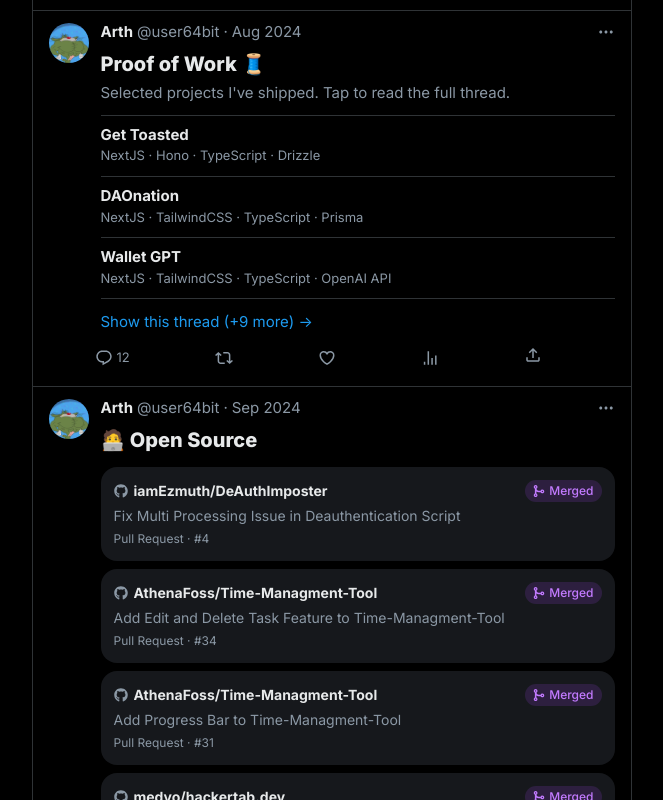
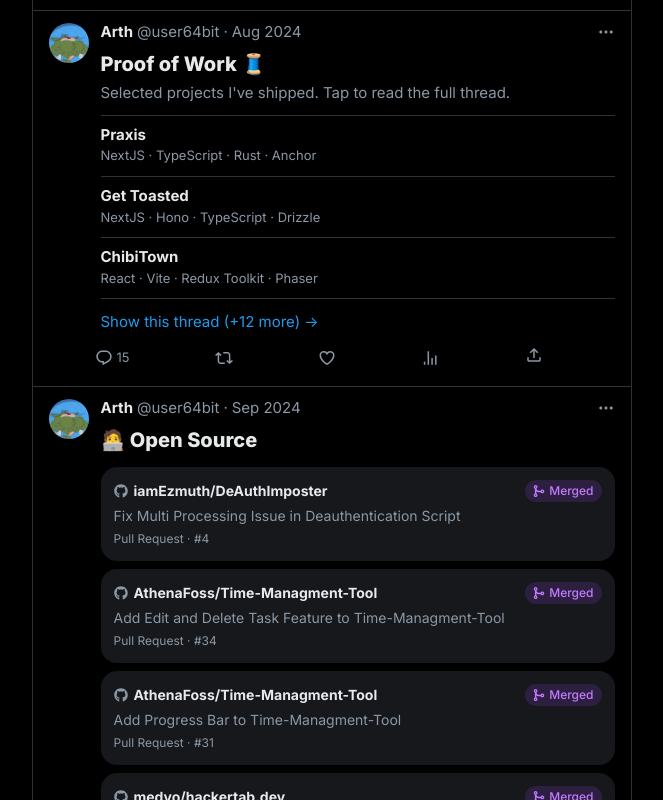
Before and after one commit to user-64bit/The-Tweetfolio, a React (Vite) app: page / in a window 1280 px wide. Shown: the part 800-1600 px from the top of the page, without its empty margins (271-934 px from the left). Built offline with nearby package versions, Linux system fonts and the light colour scheme.

Commit message:
fix(Hobbies): update music vibe description for clarity feat(portfolio): add new projects Praxis, ChibiTown, and RugPulse with details

```diff
--- a/src/components/tweets/Hobbies.tsx
+++ b/src/components/tweets/Hobbies.tsx
@@ -5,7 +5,7 @@ const hobbyMeta: Record<string, { emoji: string; vibe: string }> = {
   Anime: { emoji: "🎌", vibe: "One Piece > everything" },
   Cricket: { emoji: "🏏", vibe: "Weekend warrior" },
   Books: { emoji: "📚", vibe: "Currently reading something" },
-  Music: { emoji: "🎧", vibe: "Lo-fi & code sessions" },
+  Music: { emoji: "🎧", vibe: "Lo-fi and Garba in code sessions" },
 };
 
 const Hobbies = () => {
--- a/src/portfolio.json
+++ b/src/portfolio.json
@@ -68,6 +68,16 @@
   },
   "ProjectsData": [
     {
+      "projectName": "Praxis",
+      "listItems": [
+        "A conversational Solana agent: you type intent in plain language — 'send 0.5 SOL to maya' — and it becomes a typed, simulated on-chain action. The safety thesis is one sentence: the agent may interpret intent, but the program enforces the envelope. Aegis, an Anchor program, validates every transfer on-chain against an owner-defined policy — signer, pause, expiry, per-transaction cap, rolling daily cap, recipient allow-list, and SPL mint/token limits — before any value leaves the vault, so a jailbroken LLM or compromised backend stays bounded by the policy, not by prompt quality. Intent is parsed (Google Gemini, or a local deterministic parser for $0 demos), recipients resolve through an off-chain address book, and each action is simulated into a proposal card showing the fee, simulation result, and Aegis verdict before you confirm. Owner actions stay wallet-signed and the backend never holds the owner key. Ships with @usepraxis/sdk, a typed Node client, and a LiteSVM enforcement test gate."
+      ],
+      "githubLink": "https://github.com/user-64bit/Praxis",
+      "liveProject": "https://usepraxis.fun",
+      "techStack": "NextJS, TypeScript, Rust, Anchor, Solana, Google Gemini, LiteSVM, Bun",
+      "demoVideo": "https://youtu.be/z0yIJZNeoZo"
+    },
+    {
       "projectName": "Get Toasted",
       "listItems": [
         "Production SaaS that scans any Solana wallet for sandwich attacks and quantifies the USD lost to MEV. A typed detection pipeline in @get-toasted/core classifies front-run, victim, and back-run sets per slot with confidence scoring, priced via Jupiter Lite quotes. Real-time detection runs through HMAC-verified Helius webhooks; historical scans are paginated through BullMQ workers. Validated against Jito bundle ground truth with a 30/30 match rate. Turborepo monorepo: Next.js 16 dashboard, Hono API, and four dedicated workers (scanner, detector, risk-analyzer, validator-refresh) backed by Neon Postgres and Upstash Redis. Auth is Sign In With Solana, ed25519 verified, JWT issued."
@@ -76,6 +86,25 @@
       "liveProject": "https://gettoasted.fun",
       "techStack": "NextJS, Hono, TypeScript, Drizzle, Neon Postgres, BullMQ, Upstash Redis, Turborepo, Helius, Jupiter, @solana/kit, Zod",
       "demoVideo": "https://youtu.be/vOCxDbhjxD0"
+    },
+    {
+      "projectName": "ChibiTown",
+      "listItems": [
+        "A cozy 2D virtual town where your team hangs out together — presence without a grid of video tiles. Sign in, pick a character (Adam, Ash, Lucy, or Nancy), and drop into a shared pixel-art room where you walk around with WASD and see everyone else move in real time, complete with name labels and a live roster. Rooms are shareable by ID across themed Tiled maps — a 40×30 office and a 24×18 rooftop garden — with collision derived from the same solid layers the scene renders, so client and server agree on the playable area. Turborepo monorepo: a Vite + React + Redux + Phaser game client, an Express REST API (JWT + scrypt auth, users, spaces, avatars, maps), a WebSocket room server for presence and tile movement, and a Prisma/Postgres package, all covered by an end-to-end integration suite."
+      ],
+      "githubLink": "https://github.com/user-64bit/ChibiTown",
+      "liveProject": "#",
+      "techStack": "React, Vite, Redux Toolkit, Phaser, TailwindCSS, Express, WebSocket, Prisma, PostgreSQL, Turborepo, TypeScript",
+      "demoVideo": "https://youtu.be/Whr1wNQ97Tc"
+    },
+    {
+      "projectName": "RugPulse",
+      "listItems": [
+        "Real-time Solana new-token intelligence powered by Birdeye — detect momentum, expose concentration, flag obvious risk. Pulls fresh launches from six Birdeye Data Service endpoints, enriches each with security, holder, trader, and OHLCV data server-side, then scores them with a deterministic, auditable engine: an Alpha Score (0–100) weighing liquidity, volume, trades, and momentum, and a Rug Risk Score (0–100) reading top-holder concentration plus freeze/mint authority and metadata flags straight from token_security. Every score ships with per-factor explanations and a trader-readable verdict — Watch, Caution, Avoid, or Neutral. A radar of the latest scans, per-token detail pages with charts and holder distribution, ranked leaderboards, a Telegram alert bot (@RugPulseBot) with tunable thresholds, and one-click X-post drafts. No wallet connection, no swaps — just a fast signal, and the API key never reaches the browser."
+      ],
+      "githubLink": "https://github.com/user-64bit/RugPulse",
+      "liveProject": "https://rugpulse.user64bit.wtf",
+      "techStack": "NextJS, TypeScript, TailwindCSS, Recharts, Supabase Postgres, Birdeye API, Telegram Bot API"
     },
     {
       "projectName": "DAOnation",
@@ -88,16 +117,6 @@
       "demoVideo": "https://s3.ap-south-1.amazonaws.com/bucket.arthprajapati.com/daonation-demo.mp4"
     },
     {
-      "projectName": "Wallet GPT",
-      "listItems": [
-        "A GPT-powered wallet assistant that helps users manage their cryptocurrency wallet through natural language. Send a message to the bot and it responds with the appropriate blockchain action."
-      ],
-      "githubLink": "https://github.com/user-64bit/wallet-gpt",
-      "liveProject": "#",
-      "techStack": "NextJS, TailwindCSS, TypeScript, OpenAI API, @solana/web3.js",
-      "demoVideo": "https://s3.ap-south-1.amazonaws.com/bucket.arthprajapati.com/wallet-gpt.mkv"
-    },
-    {
       "projectName": "PollChain",
       "listItems": [
         "Decentralized voting platform built on Solana. Every vote is immutable, verifiable, and tamper-proof. Create polls, cast votes, and view results — all on-chain with full transparency."
@@ -108,14 +127,22 @@
       "demoVideo": "https://s3.ap-south-1.amazonaws.com/bucket.arthprajapati.com/Pollchain_demo.mkv"
     },
     {
-      "projectName": "Echo-GPT",
+      "projectName": "Ask Genie",
       "listItems": [
-        "Chrome extension that enhances ChatGPT with bookmark and pinned conversations. Never lose an important conversation again — pin your favorites and organize your AI chat history."
+        "A privacy-first Chrome extension (Manifest V3) that lets you chat with AI about the page you're currently reading — bring your own key, with no backend and no shared infrastructure. A floating genie lamp summons a Shadow-DOM chat panel that grounds answers in the page's extracted main content, with one-click quick actions: Summarize, Key insights, Explain simply, Action items, and Translate. Each page keeps its own conversation in local storage, auto-deleted 24 hours after it starts. Your API key lives only in the background service worker and is sent only to your chosen provider's official endpoint (OpenAI or Anthropic) — it never touches the content script or any web page. Built with Vite, React, and @crxjs/vite-plugin around a framework-free, unit-tested core for providers, page extraction, and Markdown rendering."
       ],
-      "githubLink": "https://github.com/user-64bit/echo-gpt",
+      "githubLink": "https://github.com/user-64bit/ask-genie",
       "liveProject": "#",
-      "techStack": "React, TypeScript, Vite, TailwindCSS, Chrome Extension Manifest V3",
-      "demoVideo": "https://s3.ap-south-1.amazonaws.com/bucket.arthprajapati.com/Echo+GPT+Demo.mp4"
+      "techStack": "React, Vite, TypeScript, Chrome Extension Manifest V3, @crxjs/vite-plugin, OpenAI API, Anthropic API"
+    },
+    {
+      "projectName": "Dev DNA",
+      "listItems": [
+        "A cinematic GitHub profile analyzer that turns any username into a developer identity report. Fetches profile, repos, and language stats from the GitHub API, scores the user against archetype profiles, and visualizes the result through animated terminal sequences, a custom canvas language chart, and an archetype card. UI is built around a glassmorphism landing card with an animated grid, floating particles, and a DNA-inspired background, all powered by framer-motion."
+      ],
+      "githubLink": "https://github.com/user-64bit/dev-dna",
+      "liveProject": "#",
+      "techStack": "NextJS, TypeScript, TailwindCSS, framer-motion, GitHub API"
     },
     {
       "projectName": "Get-Git",
@@ -138,6 +165,16 @@
       "demoVideo": "https://s3.ap-south-1.amazonaws.com/bucket.arthprajapati.com/dd-agent.mkv"
     },
     {
+      "projectName": "Echo-GPT",
+      "listItems": [
+        "Chrome extension that enhances ChatGPT with bookmark and pinned conversations. Never lose an important conversation again — pin your favorites and organize your AI chat history."
+      ],
+      "githubLink": "https://github.com/user-64bit/echo-gpt",
+      "liveProject": "#",
+      "techStack": "React, TypeScript, Vite, TailwindCSS, Chrome Extension Manifest V3",
+      "demoVideo": "https://s3.ap-south-1.amazonaws.com/bucket.arthprajapati.com/Echo+GPT+Demo.mp4"
+    },
+    {
       "projectName": "suchi",
       "listItems": [
         "A lightweight, fast task manager written in Rust. Manage tasks from the command line with simple commands to add, edit, complete, and delete. Published on crates.io."
@@ -154,15 +191,6 @@
       "githubLink": "https://github.com/user-64bit/The-TweetFolio",
       "liveProject": "https://user64bit.wtf",
       "techStack": "React, TailwindCSS, TypeScript"
-    },
-    {
-      "projectName": "Dev DNA",
-      "listItems": [
-        "A cinematic GitHub profile analyzer that turns any username into a developer identity report. Fetches profile, repos, and language stats from the GitHub API, scores the user against archetype profiles, and visualizes the result through animated terminal sequences, a custom canvas language chart, and an archetype card. UI is built around a glassmorphism landing card with an animated grid, floating particles, and a DNA-inspired background, all powered by framer-motion."
-      ],
-      "githubLink": "https://github.com/user-64bit/dev-dna",
-      "liveProject": "#",
-      "techStack": "NextJS, TypeScript, TailwindCSS, framer-motion, GitHub API"
     },
     {
       "projectName": "Notebook",
```
